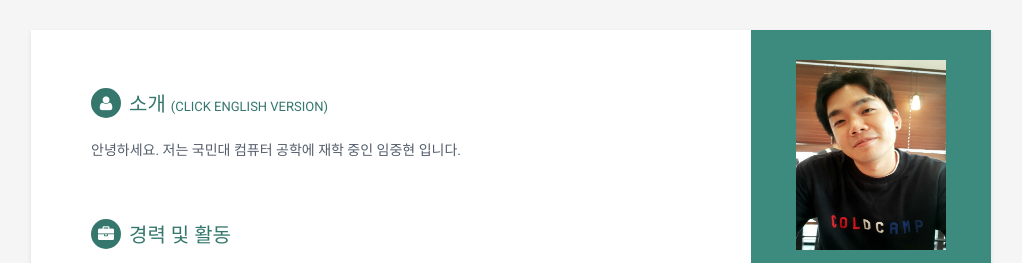
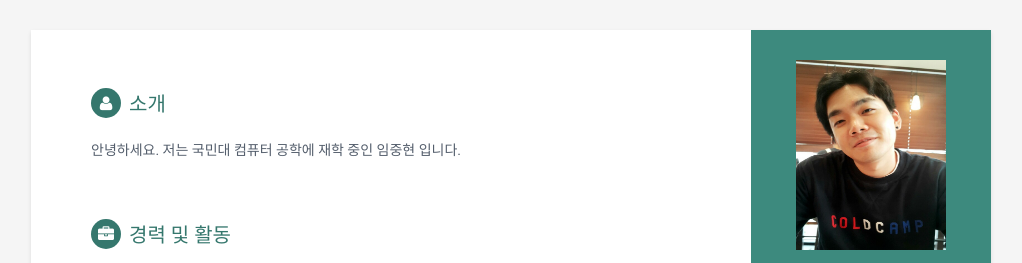
Before and after one commit to rim0621/rim0621.github.io, a Jekyll site: the page index.html, which Jekyll copies as it is, in a window 1280 px wide. Shown: the top 263 px of the page, without its empty margins (129-1151 px from the left). Built offline with Jekyll 4.4.1, drawn with Linux system fonts in a browser that asks for light colours.

Commit message:
2018-02-01

```diff
--- a/index.html
+++ b/index.html
@@ -79,7 +79,7 @@
 <div class="main-wrapper">
 
     <section class="section summary-section">
-	<h2 class="section-title"><i class="fa fa-user"></i>소개  <small> <a href="indexEnglish.html"> (Click English Version) </a> </small> </h2>
+	<h2 class="section-title"><i class="fa fa-user"></i>소개 </h2>
 	<div class="summary">
 	    <p>안녕하세요. 저는 국민대 컴퓨터 공학에 재학 중인 임중현 입니다. </p>
 	</div><!--//summary-->
```
